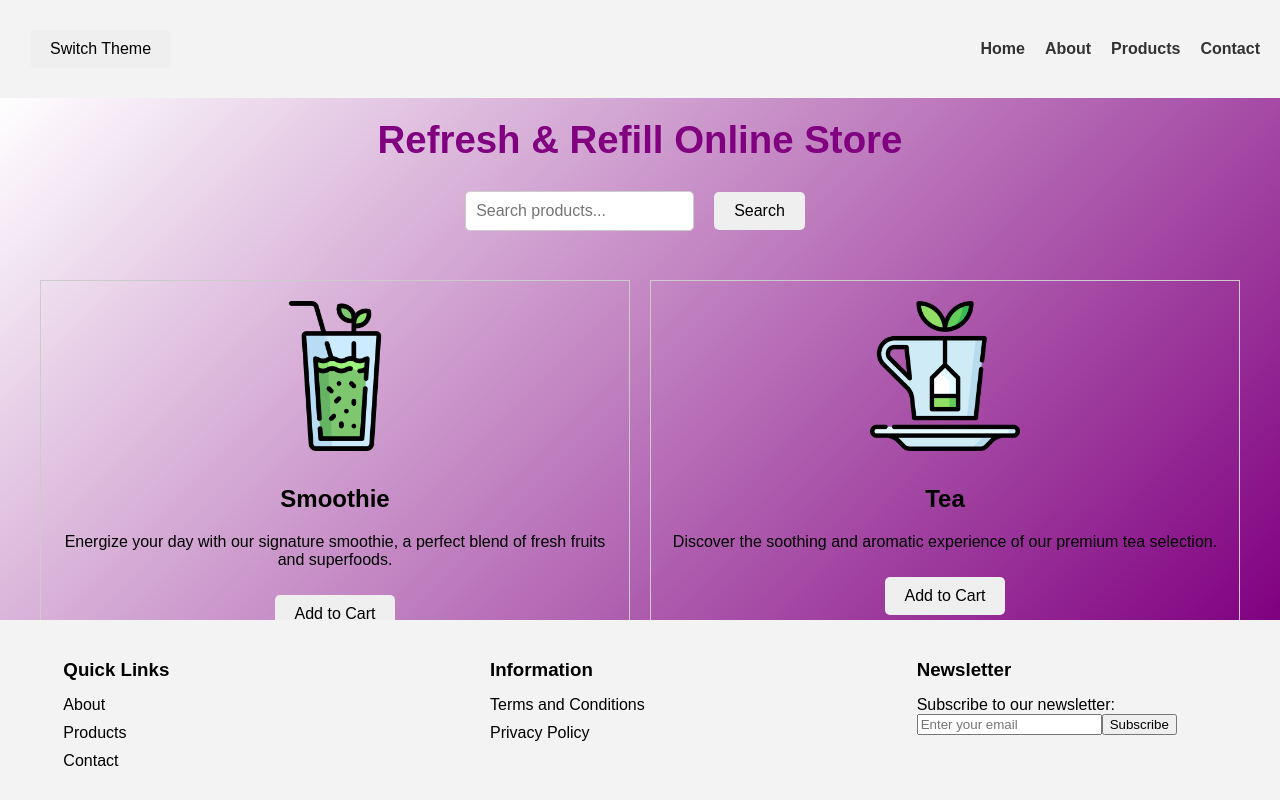
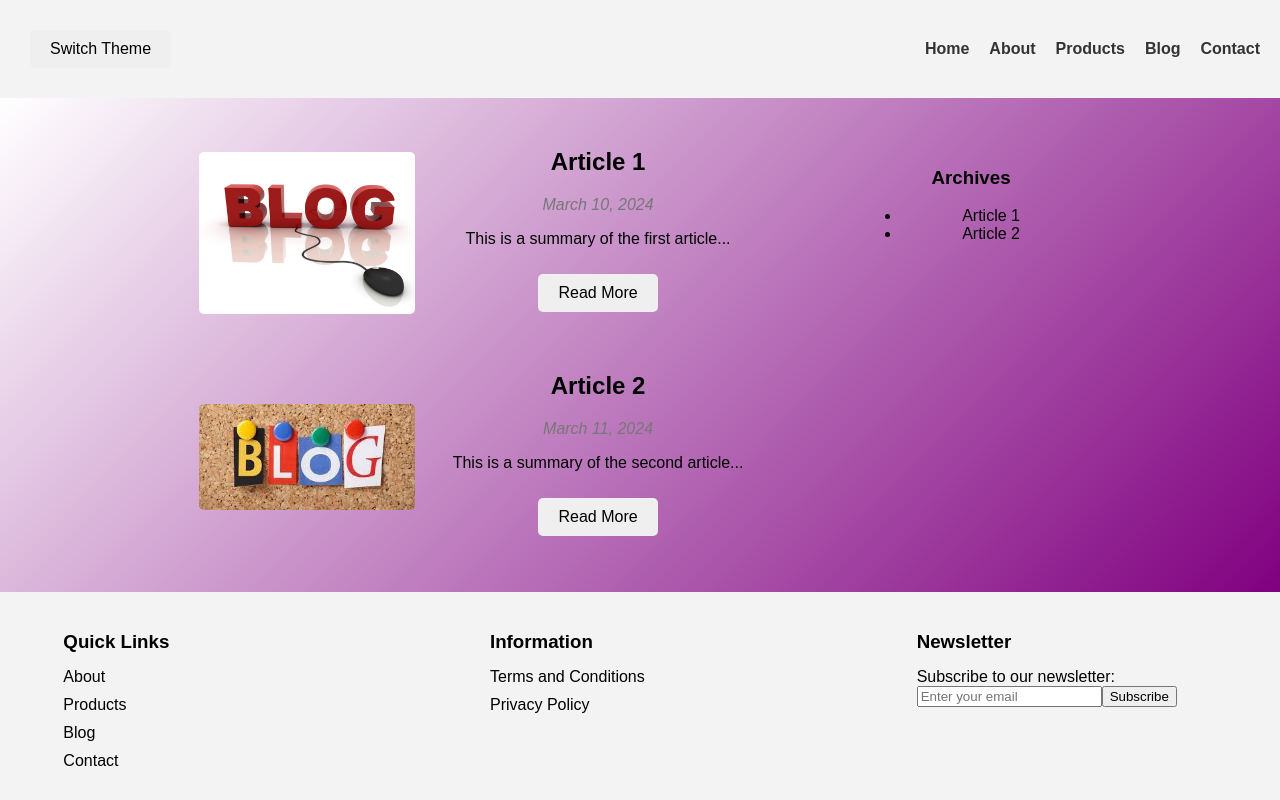
Before and after one commit to mariamkhutuashvili/tbc-academy-react-project, a React (Create React App) app: page /blog in a window 1280 px wide. Built offline with nearby package versions, Linux system fonts and the light colour scheme; the HTML template or start-up script is replaced by a standard one.

Commit message:
Activate hidden blog page, setup React Router for blog navigation and unify theme toggle

```diff
--- a/package.json
+++ b/package.json
@@ -8,6 +8,7 @@
     "@testing-library/user-event": "^13.5.0",
     "react": "^18.2.0",
     "react-dom": "^18.2.0",
+    "react-router-dom": "^6.22.3",
     "react-scripts": "5.0.1",
     "web-vitals": "^2.1.4"
   },
--- a/src/App.css
+++ b/src/App.css
@@ -28,20 +28,27 @@
 
 .main-content {
   flex-grow: 1;
-  overflow-y: auto;
   padding: 20px;
   text-align: center;
   display: flex;
   justify-content: flex-start;
   align-items: center;
   flex-direction: column;
-  background: linear-gradient(135deg, white 0%, purple 100%);
 }
 
 .main-content h1 {
   margin: 0 0 20px 0;
   color: purple;
   font-size: 3vw;
+}
+
+.pages {
+  overflow-y: auto;
+  text-align: center;
+  display: flex;
+  align-items: center;
+  flex-direction: column;
+  background: linear-gradient(135deg, white 0%, purple 100%);
 }
 
 .dark-theme {
--- a/src/App.js
+++ b/src/App.js
@@ -1,22 +1,31 @@
+import { BrowserRouter as Router, Routes, Route } from "react-router-dom";
 import Header from "./components/Header";
 import MainContent from "./components/MainContent";
 import Footer from "./components/Footer";
+import Blog from "./components/blog/Blog";
 import "./App.css";
 
 function toggleTheme() {
-  const mainContent = document.querySelector(".main-content");
-  mainContent.classList.toggle("dark-theme");
+  const pageContent = document.querySelector(".pages");
+  pageContent.classList.toggle("dark-theme");
 }
 
 function App() {
   return (
-    <div className="App">
-      <div className="container">
-        <Header toggleTheme={toggleTheme} />
-        <MainContent />
-        <Footer />
+    <Router>
+      <div className="App">
+        <div className="container">
+          <Header toggleTheme={toggleTheme} />
+          <div className="pages">
+            <Routes>
+              <Route path="/" element={<MainContent />} />
+              <Route path="/blog" element={<Blog />} />
+            </Routes>
+          </div>
+          <Footer />
+        </div>
       </div>
-    </div>
+    </Router>
   );
 }
 
--- a/src/components/Footer.jsx
+++ b/src/components/Footer.jsx
@@ -9,6 +9,9 @@ function Footer() {
           </a>
           <a href="#products" className="footer-link">
             Products
+          </a>
+          <a href="#blog" className="footer-link">
+            Blog
           </a>
           <a href="#contact" className="footer-link">
             Contact
--- a/src/components/Header.jsx
+++ b/src/components/Header.jsx
@@ -1,3 +1,5 @@
+import { Link } from "react-router-dom";
+
 function Header({ toggleTheme }) {
   return (
     <header className="header">
@@ -7,18 +9,21 @@ function Header({ toggleTheme }) {
         </button>
       </div>
       <nav className="nav">
-        <a href="#home" className="nav-link">
+        <Link to="/" className="nav-link">
           Home
-        </a>
-        <a href="#about" className="nav-link">
+        </Link>
+        <Link to="/about" className="nav-link">
           About
-        </a>
-        <a href="#products" className="nav-link">
+        </Link>
+        <Link to="/products" className="nav-link">
           Products
-        </a>
-        <a href="#contact" className="nav-link">
+        </Link>
+        <Link to="/blog" className="nav-link">
+          Blog
+        </Link>
+        <Link to="/contact" className="nav-link">
           Contact
-        </a>
+        </Link>
       </nav>
     </header>
   );
--- a/src/components/blog/search/Search.css
+++ /dev/null
@@ -1,26 +0,0 @@
-.search-container {
-  margin-bottom: 20px;
-  text-align: center;
-}
-
-.search-input {
-  padding: 10px;
-  margin-right: 10px;
-  font-size: 16px;
-  border: 1px solid #ccc;
-  border-radius: 5px;
-}
-
-.search-button {
-  padding: 10px 20px;
-  font-size: 16px;
-  cursor: pointer;
-  border: none;
-  border-radius: 5px;
-  transition: background-color 0.3s, color 0.3s;
-}
-
-.search-button:hover {
-  background-color: #007bff; /* Change color on hover */
-  color: white;
-}
```
Also changed, not shown: src/components/blog/search/Search.jsx (deleted, +0 -14 lines), 1 other file (tests, documents, lock files or other folders).
